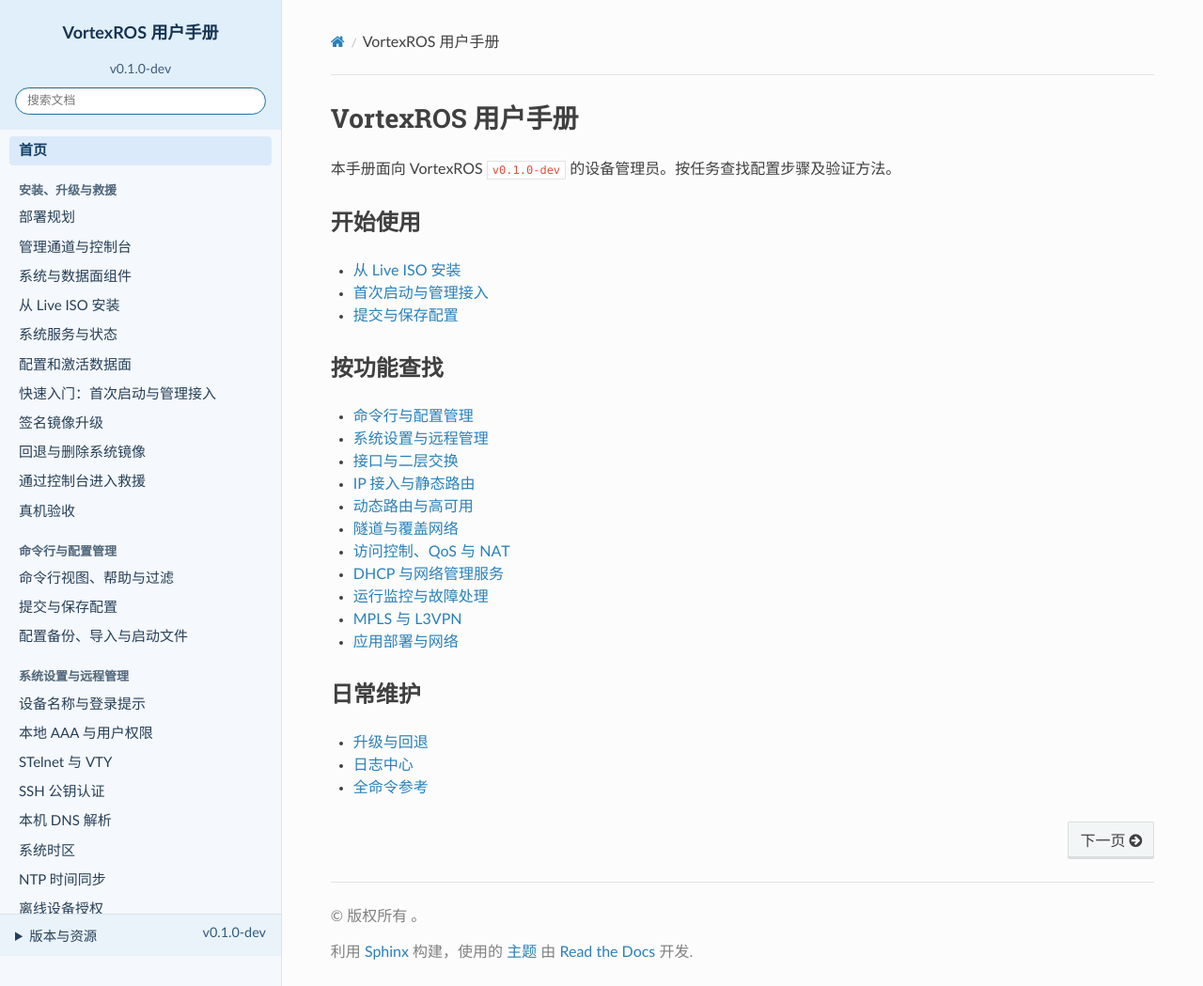
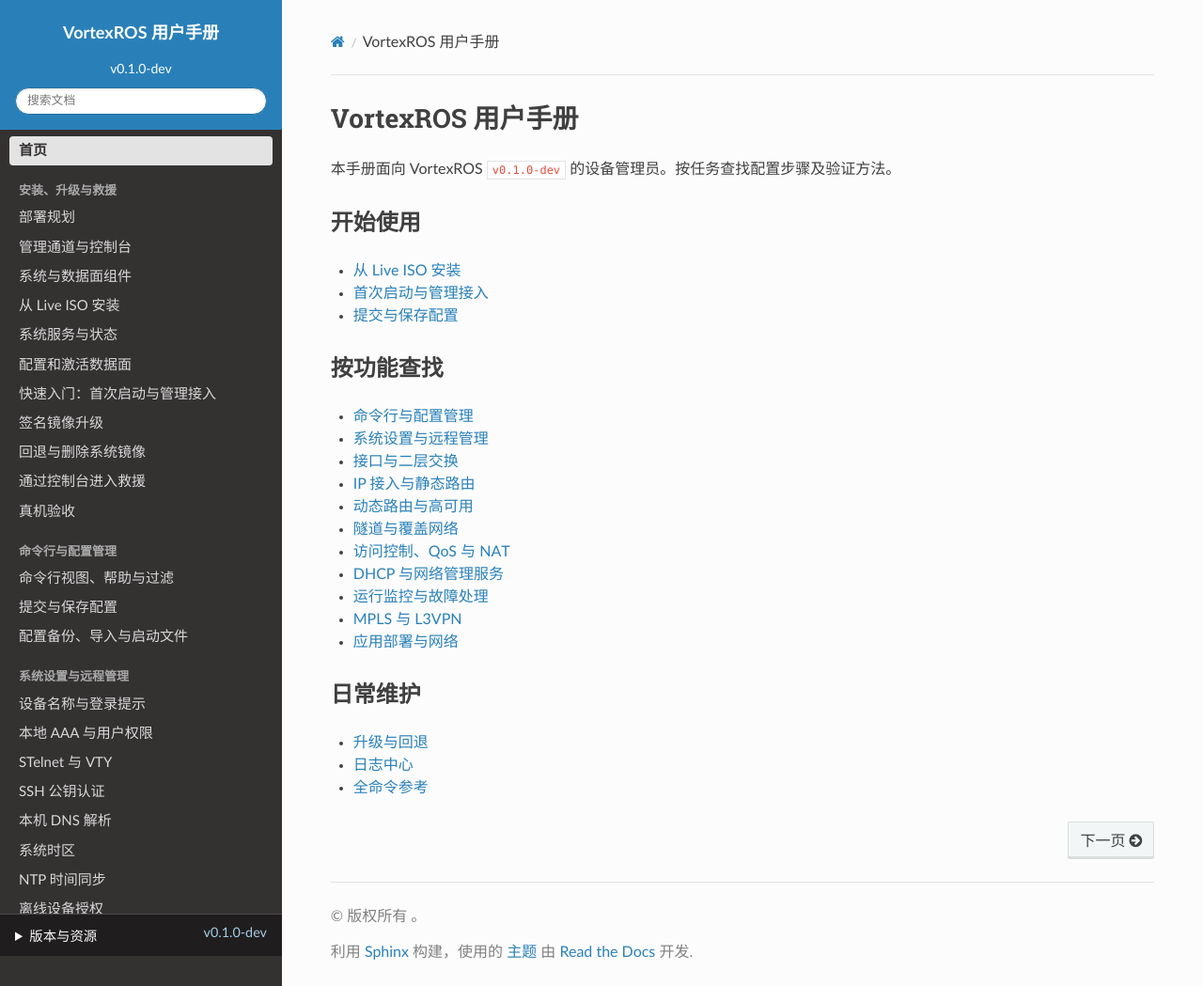
Before and after one commit to opennw-rui/vortexros-doc, a Sphinx documentation site: the page built from docs/index.md, in a window 1280 px wide and 1049 px high. Shown: the whole window at 94% size. Built offline with Sphinx 7.4.7 and the Read the Docs theme 3.1.0, drawn with Linux system fonts in a browser that asks for light colours.

Commit message:
Use the classic Read the Docs palette

```diff
--- a/docs/_static/manual.css
+++ b/docs/_static/manual.css
@@ -1,24 +1,8 @@
-.wy-nav-side {
-    background: #f5f8fc;
-    border-right: 1px solid #d9e4ee;
-}
-
 .wy-side-scroll {
     display: flex;
     flex-direction: column;
     width: 100%;
     overflow: hidden;
-}
-
-.wy-side-nav-search,
-.wy-nav-top {
-    background: #e1effb;
-    color: #173451;
-}
-
-.wy-nav-top a,
-.wy-side-nav-search .manual-brand {
-    color: #173451;
 }
 
 .wy-side-nav-search {
@@ -29,11 +13,12 @@
 }
 
 .wy-side-nav-search .manual-brand {
+    color: #fcfcfc;
     font-size: 1.125rem;
 }
 
 .manual-release {
-    color: #405c76;
+    color: #fcfcfc;
     margin-bottom: 0.65rem;
     font-size: 0.875rem;
 }
@@ -48,7 +33,7 @@
 
 .manual-category {
     padding: 1rem 0.6rem 0.25rem;
-    color: #51677c;
+    color: #a9a9a9;
     font-size: 0.8125rem;
     font-weight: 700;
 }
@@ -57,19 +42,19 @@
     display: block;
     padding: 0.32rem 0.6rem;
     border-radius: 0.25rem;
-    color: #263f57;
+    color: #d9d9d9;
     font-size: 0.9375rem;
     line-height: 1.4;
 }
 
 .manual-menu a:hover,
 .manual-menu a:focus-visible {
-    background: #e6eff8;
+    background: #4e4a4a;
 }
 
 .manual-menu a[aria-current="page"] {
-    color: #153e67;
-    background: #dbeafa;
+    color: #343131;
+    background: #e3e3e3;
     font-weight: 700;
 }
 
@@ -79,9 +64,9 @@
 
 .manual-resources {
     flex: none;
-    color: #263f57;
-    background: #eaf2fa;
-    border-top: 1px solid #d9e4ee;
+    color: #fcfcfc;
+    background: #1f1d1d;
+    border-top: 1px solid #4e4a4a;
     font-size: 0.9rem;
 }
 
@@ -92,7 +77,7 @@
 
 .manual-resources summary span {
     float: right;
-    color: #315a7e;
+    color: #a6cde6;
 }
 
 .manual-resources ul {
@@ -103,7 +88,7 @@
 .manual-resources a {
     display: inline-block;
     padding-block: 0.25rem;
-    color: #174d78;
+    color: #a6cde6;
 }
 
 @media (max-width: 768px) {
```
